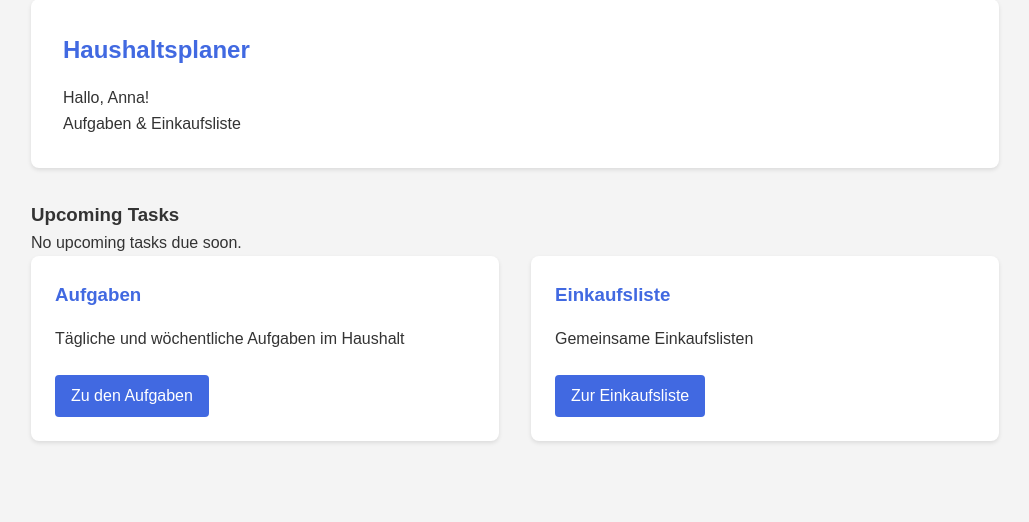
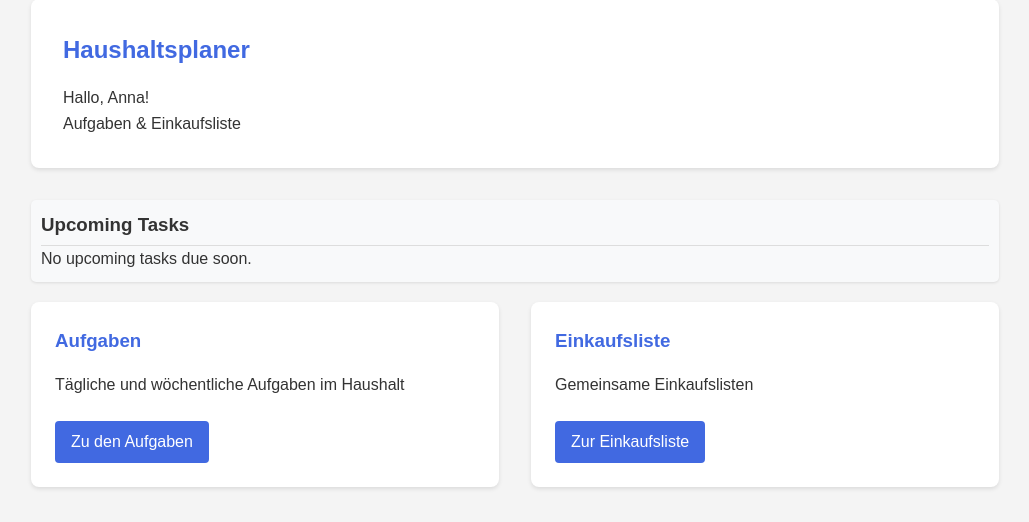
Before and after one commit to bettercallmilan/Lernatelier_2024-2025, a Flask app: page / in a window 1280 px wide. Shown: the part 158-680 px from the top of the page, without its empty margins (125-1154 px from the left). Run offline with Flask 2, Linux system fonts and the light colour scheme; a user stored in the database is signed in; data that the repository does not hold is empty; some libraries are stand-ins or nearby versions.

Commit message:
add notification section styles and clean up notification script

```diff
--- a/Household Management (Python, SQL, HTML-CSS)/static/css/style.css
+++ b/Household Management (Python, SQL, HTML-CSS)/static/css/style.css
@@ -251,6 +251,20 @@ main {
     margin-bottom: 1rem;
 }
 
+.notification-section {
+    background-color: #f8f9fa;
+    border-radius: 5px;
+    padding: 10px;
+    margin-bottom: 20px;
+    box-shadow: 0 1px 3px rgba(0,0,0,0.1);
+}
+
+.notification-section h3 {
+    margin-top: 0;
+    padding-bottom: 5px;
+    border-bottom: 1px solid #ddd;
+}
+
 /* responsiveness */
 @media (max-width: 768px) {
     .cards-container {
--- a/Household Management (Python, SQL, HTML-CSS)/static/js/notifications.js
+++ b/Household Management (Python, SQL, HTML-CSS)/static/js/notifications.js
@@ -30,7 +30,6 @@ function showNotification(title, message) {
         };
     }
 }
-
 
 function checkDueTasks() {
     fetch('/api/due-tasks')
@@ -76,5 +75,4 @@ function displayOnSiteNotifications(tasks) {
     container.appendChild(list);
 }
 
-
 setInterval(checkDueTasks, 60 * 60 * 1000); // check immediately, then every hour
```
